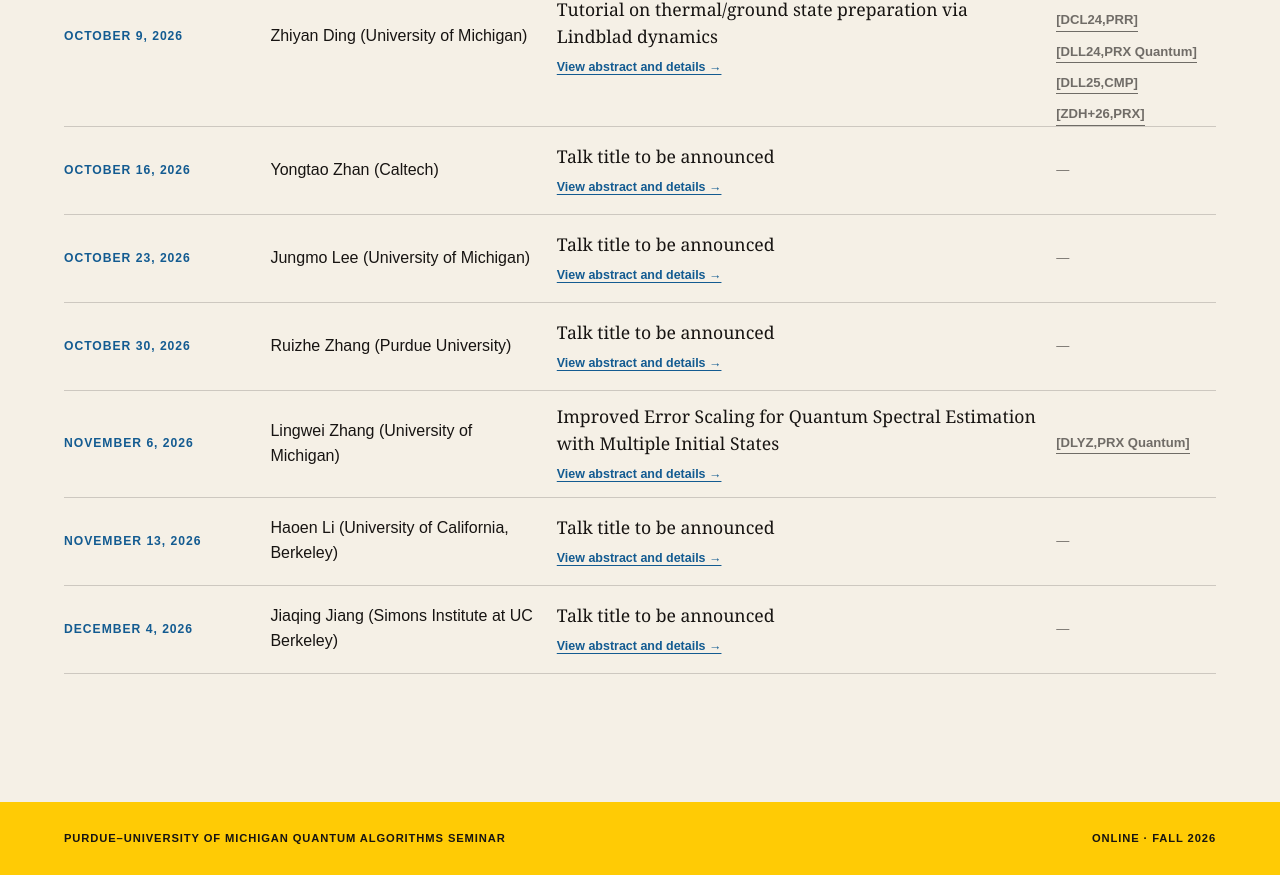
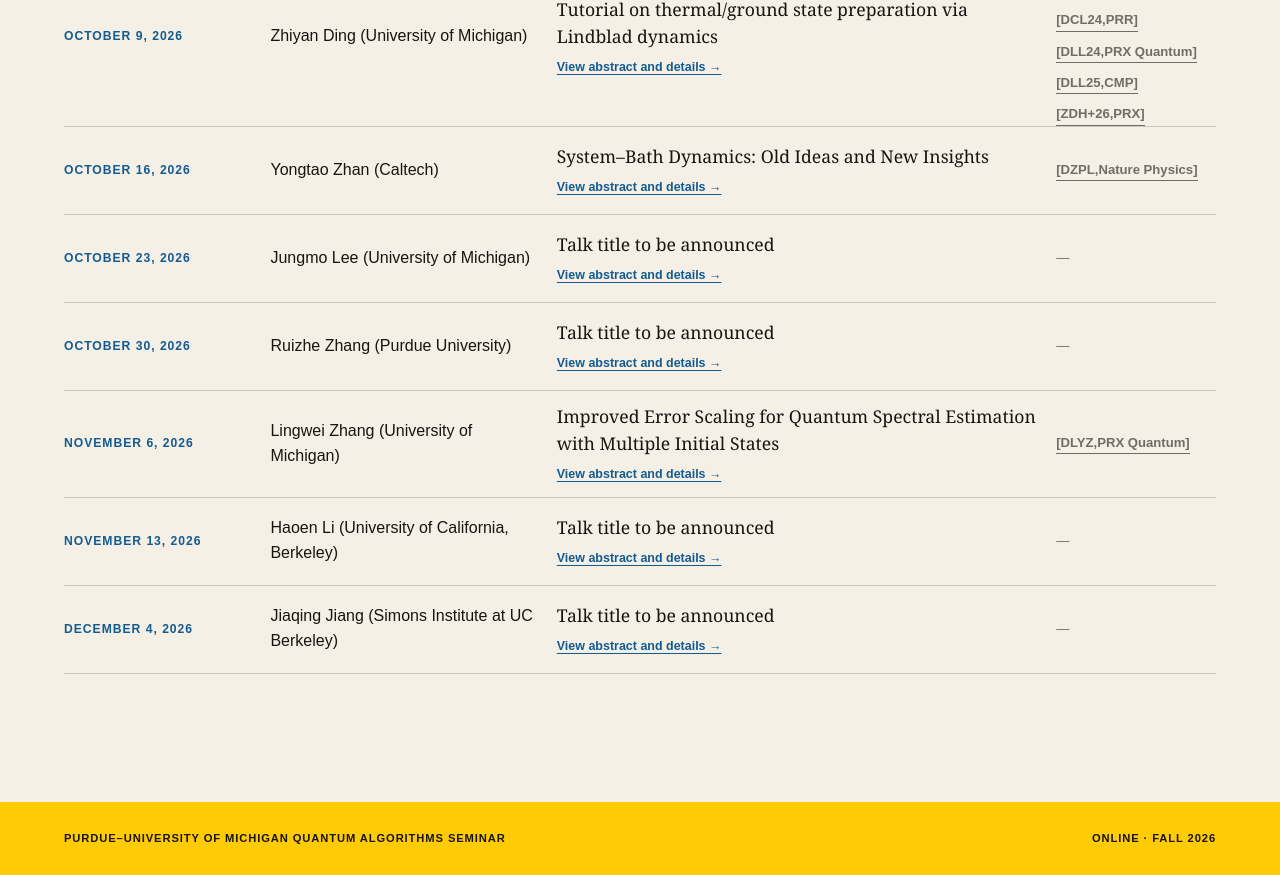
Before and after one commit to zrz1996/purdue-umich-quantum-algorithms-seminar, a Next.js app: page / in a window 1280 px wide. Shown: the part 1554-2429 px from the top of the page. Built offline with nearby package versions, Linux system fonts and the light colour scheme.

Commit message:
Update talks.ts

```diff
--- a/app/data/talks.ts
+++ b/app/data/talks.ts
@@ -64,10 +64,10 @@
     slug: '2026-10-16-yongtao-zhan',
     date: 'October 16, 2026',
     speaker: 'Yongtao Zhan (Caltech)',
-    title: 'TBD',
-    abstract: 'TBD',
+    title: 'System–Bath Dynamics: Old Ideas and New Insights',
+    abstract: 'System–bath interactions have long played a central role in the study of open quantum systems. In this talk, I will first review the historical development of system–bath dynamics, including the derivation of Davies generators and experimental demonstrations of low-energy state preparation over the past several decades. I will then discuss the limitations of these traditional approaches and highlight recent advances in harnessing system–bath interactions for efficient Gibbs- and ground-state preparation, along with recent experimental efforts to implement such protocols. Time permitting, I will also discuss theoretical developments in understanding system–bath dynamics beyond the Lindblad approximation.',
     time: '4:10PM–5:10PM EST',
-    materials: [],
+    materials: [{ label: '[DZPL,Nature Physics]', url: 'https://www.nature.com/articles/s41567-026-03389-y' }],
   },
   {
     slug: '2026-10-23-jungmo-lee',
```
